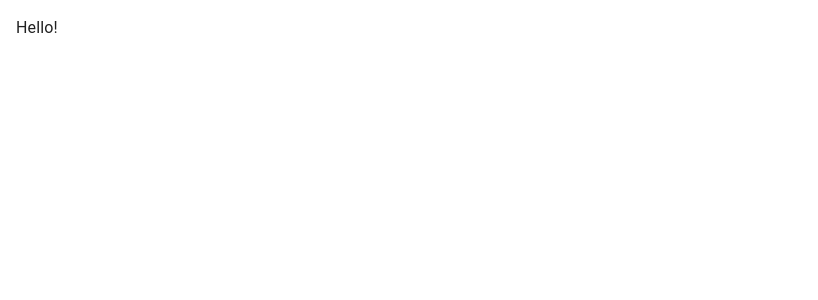
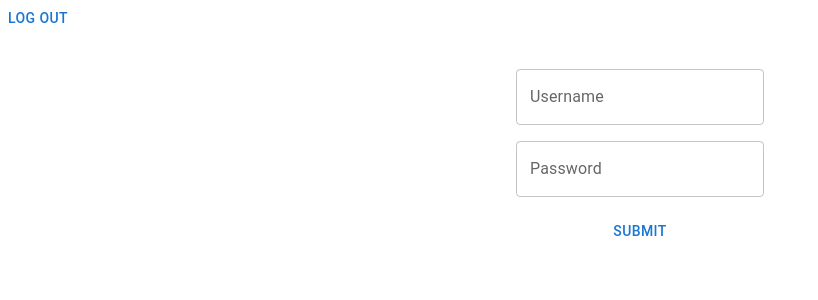
Before and after one commit to Pakleni/PIA-Project, a React app in the folder front-end/: page / in a window 1280 px wide. Shown: the top 300 px of the page, without its empty margins (0-818 px from the left). Built offline with nearby package versions, Linux system fonts and the light colour scheme.

Commit message:
Login FE

```diff
--- a/front-end/src/App.tsx
+++ b/front-end/src/App.tsx
@@ -1,28 +1,71 @@
-import React from 'react';
+import React, { useEffect, useState } from 'react';
 import { Route, Switch } from 'react-router-dom';
-import Home from './pages/Home';
+import FrontPage from './pages/FrontPage';
 import Page404 from './pages/404';
 import {
-  Box,
+  Button,
   createTheme,
   CssBaseline,
   responsiveFontSizes,
   ThemeProvider
 } from '@mui/material';
+import { User } from './types/User';
+import { login } from './api/user';
 
 const theme = responsiveFontSizes(createTheme({}));
 
 const App: React.FC = () => {
+  const [user, setUser] = useState<User>();
+
+  const loginOnLoad = async ({
+    username,
+    password
+  }: {
+    username: string;
+    password: string;
+  }) => {
+    const response = await login(username, password);
+    setUser(response);
+  };
+
+  useEffect(() => {
+    const storageUser = localStorage.getItem('user');
+    storageUser && loginOnLoad(JSON.parse(storageUser));
+  }, []);
+
   return (
     <>
       <ThemeProvider theme={theme}>
         <CssBaseline />
-        <Box m={2}>
-          <Switch>
-            <Route exact path="/" component={Home} />
-            <Route component={Page404} />
-          </Switch>
-        </Box>
+        <Button
+          onClick={() => {
+            localStorage.removeItem('user');
+            setUser(undefined);
+          }}
+        >
+          Log Out
+        </Button>
+        <Switch>
+          {/* so route needs to be fluid with user type */}
+          {user ? (
+            user.type === 'Admin' ? (
+              <>{/* Admin routes */}</>
+            ) : user.type === 'Buyer' ? (
+              <>{/* Buyer routes */}</>
+            ) : (
+              <>{/* Corporation routes */}</>
+            )
+          ) : (
+            <>
+              <Route
+                exact
+                path="/"
+                component={() => <FrontPage setUser={setUser} />}
+              />
+            </>
+          )}
+          <Route component={Page404} />
+        </Switch>
       </ThemeProvider>
     </>
   );
--- /dev/null
+++ b/front-end/src/api/user.ts
@@ -0,0 +1,12 @@
+import { User } from '../types/User';
+
+export const login = async (
+  username: string,
+  password: string
+): Promise<User> => {
+  //TODO
+  return {
+    username,
+    type: 'Admin'
+  };
+};
--- /dev/null
+++ b/front-end/src/components/form-comps/InputField.tsx
@@ -0,0 +1,26 @@
+import { TextField } from '@mui/material';
+import { useField } from 'formik';
+import React from 'react';
+
+interface InputFieldProps {
+  name: string;
+  label: string;
+  type?: 'text' | 'number' | 'password';
+}
+
+const InputField: React.FC<InputFieldProps> = (props) => {
+  const [field, meta] = useField(props.name);
+
+  const { touched, error } = meta;
+
+  return (
+    <TextField
+      {...field}
+      {...props}
+      helperText={touched ? error : undefined}
+      error={touched && !!error}
+    />
+  );
+};
+
+export default InputField;
--- /dev/null
+++ b/front-end/src/pages/FrontPage.tsx
@@ -0,0 +1,75 @@
+import React, { useState } from 'react';
+import { Form, Formik } from 'formik';
+import InputField from '../components/form-comps/InputField';
+import { login } from '../api/user';
+import { Box, Button, CircularProgress, Grid, Typography } from '@mui/material';
+import { User } from '../types/User';
+import * as Yup from 'yup';
+
+const initialValues = {
+  username: '',
+  password: ''
+};
+
+interface FrontPageProps {
+  setUser: React.Dispatch<React.SetStateAction<User | undefined>>;
+}
+
+const FrontPage: React.FC<FrontPageProps> = ({ setUser }) => {
+  const [error, setError] = useState<boolean>(false);
+
+  const onSubmit = async ({ username, password }: typeof initialValues) => {
+    setError(false);
+    try {
+      const response = await login(username, password);
+      setUser(response);
+      localStorage.setItem('user', JSON.stringify({ username, password }));
+    } catch (e) {
+      setError(true);
+    }
+  };
+
+  return (
+    <Box p={4} width={'100%'}>
+      <Formik
+        initialValues={initialValues}
+        onSubmit={onSubmit}
+        validationSchema={Yup.object().shape({
+          username: Yup.string().required(),
+          password: Yup.string().required()
+        })}
+      >
+        {({ isSubmitting }) => (
+          <Form>
+            <Grid
+              container
+              direction="column"
+              justifyContent="center"
+              alignItems="center"
+              spacing={2}
+            >
+              <Grid item>
+                <InputField name="username" label="Username" />
+              </Grid>
+              <Grid item>
+                <InputField name="password" label="Password" type="password" />
+              </Grid>
+              <Grid item>
+                <Button disabled={isSubmitting} type="submit">
+                  {isSubmitting ? <CircularProgress /> : 'Submit'}
+                </Button>
+              </Grid>
+              {error && !isSubmitting && (
+                <Grid item>
+                  <Typography color="error">Wrong username/password</Typography>
+                </Grid>
+              )}
+            </Grid>
+          </Form>
+        )}
+      </Formik>
+    </Box>
+  );
+};
+
+export default FrontPage;
--- a/front-end/src/pages/Home.tsx
+++ /dev/null
@@ -1,12 +0,0 @@
-import React from 'react';
-import { Typography } from '@mui/material';
-
-const App: React.FC = () => {
-  return (
-    <>
-      <Typography>Hello!</Typography>
-    </>
-  );
-};
-
-export default App;
--- /dev/null
+++ b/front-end/src/types/User.ts
@@ -0,0 +1,20 @@
+export interface User {
+  username: string;
+  type: 'Admin' | 'Buyer' | 'Company';
+}
+
+export interface Buyer extends User {
+  firstName: string;
+  lastName: string;
+  phoneNumber: string;
+  idNumber: string;
+}
+
+export interface Company extends User {
+  firstName: string;
+  lastName: string;
+  phoneNumber: string;
+  email: string;
+  name: string;
+  //TODO...
+}
```
Also changed, not shown: front-end/src/components/form-comps/SelectField.tsx (added, +34 -0 lines).
